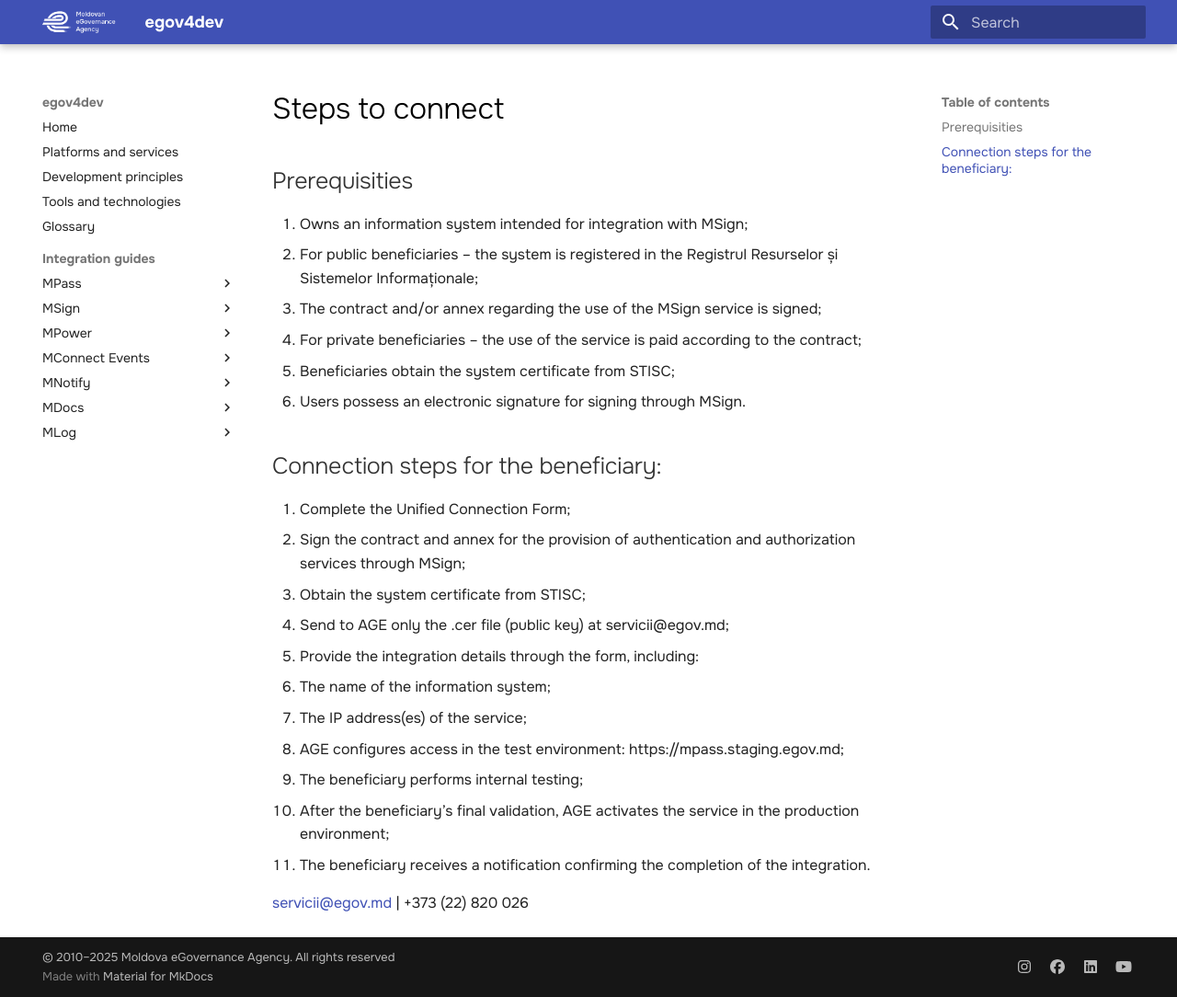
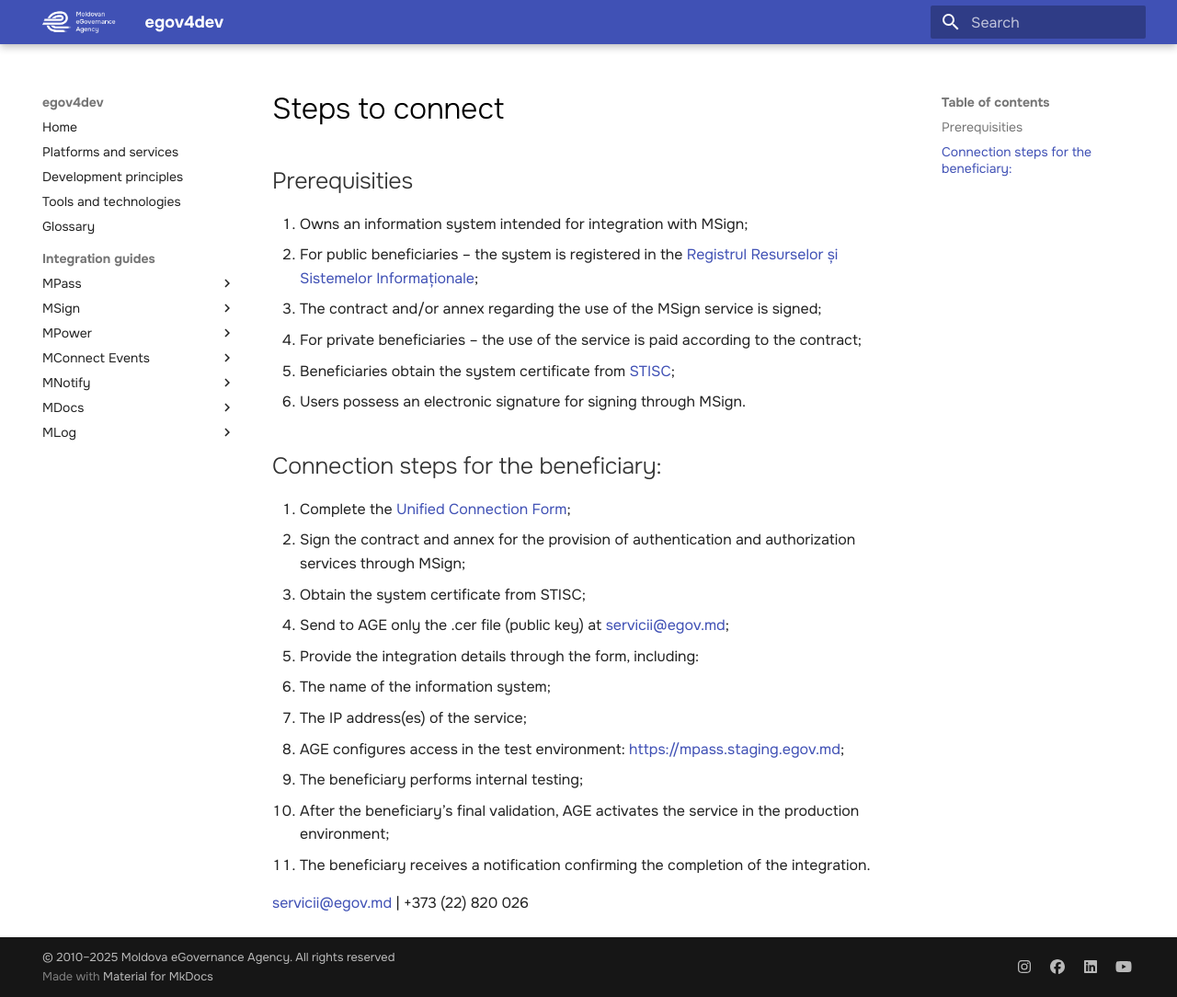
Before and after one commit to egov-moldova/egov4dev, an MkDocs documentation site: the page built from docs/guides/msign/process.md, in a window 1280 px wide and 1084 px high. Shown: the whole window at 92% size. Built offline with MkDocs 1.6.1 and Material for MkDocs 9.7.7, drawn with Linux system fonts in a browser that asks for light colours; part of the change alters nothing that is shown.

```diff
--- a/docs/guides/msign/process.md
+++ b/docs/guides/msign/process.md
@@ -1,22 +1,22 @@
 ## Prerequisities
 
 1. Owns an information system intended for integration with MSign;
-2. For public beneficiaries – the system is registered in the Registrul Resurselor și Sistemelor Informaționale;
+2. For public beneficiaries – the system is registered in the [Registrul Resurselor și Sistemelor Informaționale](https://rsi.gov.md/procedure);
 3. The contract and/or annex regarding the use of the MSign service is signed;
 4. For private beneficiaries – the use of the service is paid according to the contract;
-5. Beneficiaries obtain the system certificate from STISC;
+5. Beneficiaries obtain the system certificate from [STISC](https://semnatura.md/order/system-certificate);
 6. Users possess an electronic signature for signing through MSign.
 
 ## Connection steps for the beneficiary:
 
-1. Complete the Unified Connection Form;
+1. Complete the [Unified Connection Form](https://forms.office.com/Pages/ResponsePage.aspx?id=Z4f8jWsRaEKDxfvIWTRtOHwLku9yOJZAs22J7gTUxBNUMFhISEJPMUNGOTIwV09OTkFTUUtLSk9LTS4u);
 2. Sign the contract and annex for the provision of authentication and authorization services through MSign;
 3. Obtain the system certificate from STISC;
-4. Send to AGE only the .cer file (public key) at servicii@egov.md;
+4. Send to AGE only the .cer file (public key) at [servicii@egov.md](servicii@egov.md);
 5. Provide the integration details through the form, including:
    * The name of the information system;
    * The IP address(es) of the service;
-6. AGE configures access in the test environment: https://mpass.staging.egov.md;
+6. AGE configures access in the test environment: [https://mpass.staging.egov.md](https://mpass.staging.egov.md);
 7. The beneficiary performs internal testing;
 8. After the beneficiary’s final validation, AGE activates the service in the production environment;
 9. The beneficiary receives a notification confirming the completion of the integration.
```
